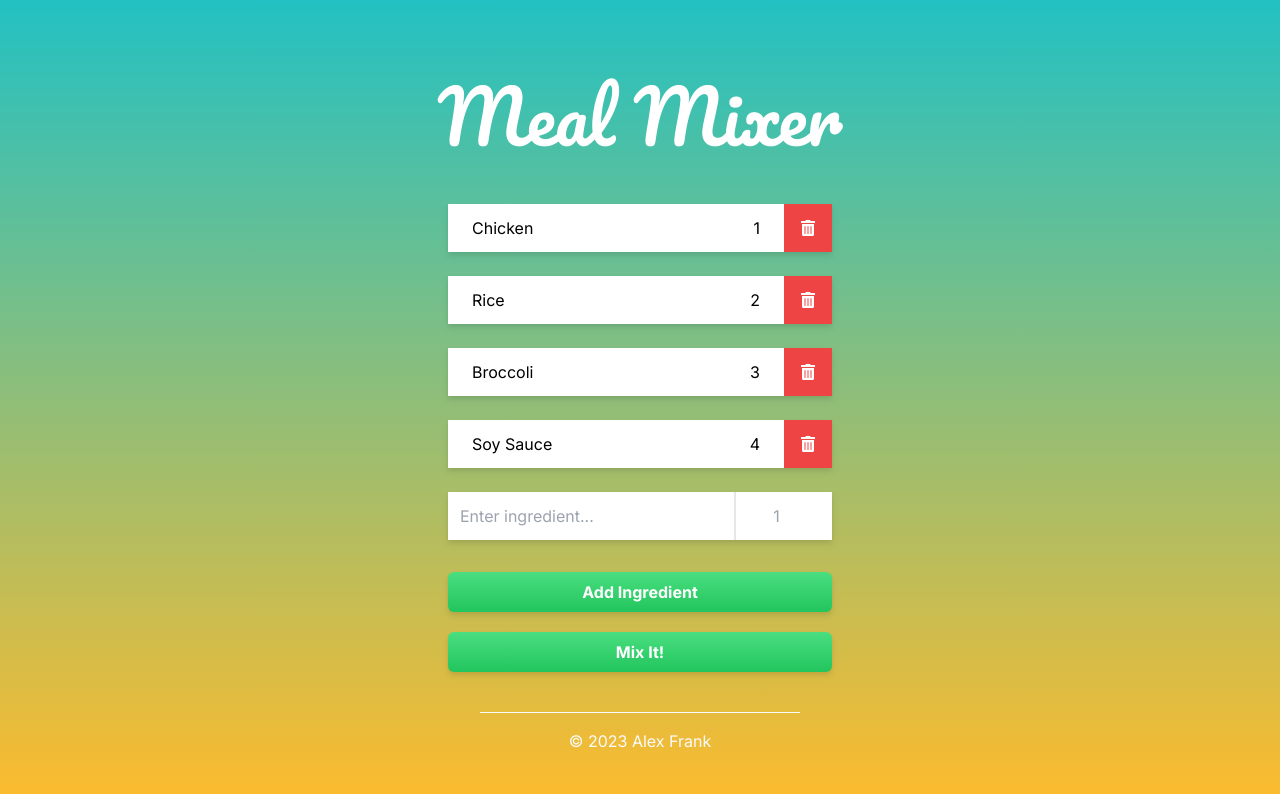
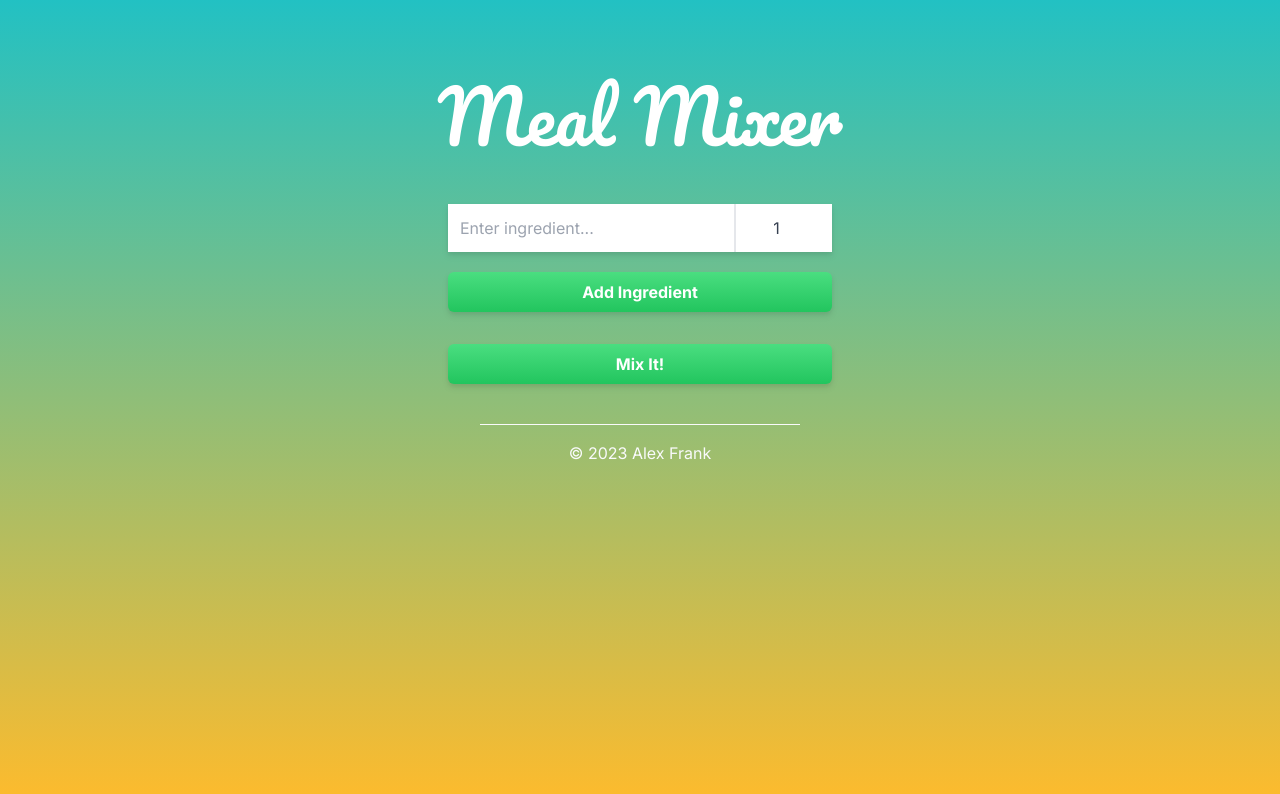
Before and after one commit to alexfrankcodes/meal-mixer, a Next.js app: page / in a window 1280 px wide. Shown: the top 794 px of the page. Built offline with nearby package versions, Linux system fonts and the light colour scheme.

Commit message:
feat: Implemented ability to add and remove items from the ingredient list

```diff
--- a/app/components/Button.tsx
+++ b/app/components/Button.tsx
@@ -2,10 +2,10 @@
 
 import React from "react";
 
-export interface ButtonProps {
+type ButtonProps = {
   onClick?: () => void;
   text: string;
-}
+};
 
 export const Button = ({ onClick, text }: ButtonProps) => {
   return (
--- a/app/components/Ingredient.tsx
+++ b/app/components/Ingredient.tsx
@@ -1,12 +1,13 @@
 import React from "react";
 import { FaTrashAlt } from "react-icons/fa";
 
-export interface IngredientProps {
+type IngredientProps = {
   name: String;
   amount?: Number;
-}
+  onDelete?: () => void;
+};
 
-export const Ingredient = ({ name, amount = 1 }: IngredientProps) => {
+export const Ingredient = ({ name, amount = 1, onDelete }: IngredientProps) => {
   return (
     <div className="flex m-3 w-96 flex flex-row justify-between drop-shadow-md">
       <div className="bg-white text-black h-15 w-full flex flex-row justify-between">
@@ -14,7 +15,7 @@ export const Ingredient = ({ name, amount = 1 }: IngredientProps) => {
         <p className="flex items-center pr-6">{amount}</p>
       </div>
 
-      <button className="bg-red-500 p-4 hover:bg-red-600">
+      <button className="bg-red-500 p-4 hover:bg-red-600" onClick={onDelete}>
         <FaTrashAlt />
       </button>
     </div>
--- a/app/components/IngredientForm.tsx
+++ b/app/components/IngredientForm.tsx
@@ -1,27 +1,58 @@
-import React from "react";
-import { Pacifico } from "next/font/google";
+import { useState } from "react";
+import { Button } from "./Button";
 
-const pacifico = Pacifico({
-  weight: "400",
-  subsets: ["latin"],
-});
+type IngredientFormProps = {
+  addIngredient: (name: string, amount: number) => void;
+};
 
-export const IngredientForm = () => {
+export const IngredientForm = ({ addIngredient }: IngredientFormProps) => {
+  const [ingredientName, setIngredientName] = useState("");
+  const [ingredientAmount, setIngredientAmount] = useState(1);
+
+  const handleIngredientChange = (
+    event: React.ChangeEvent<HTMLInputElement>
+  ) => {
+    setIngredientName(event.target.value);
+  };
+
+  const handleAmountChange = (event: React.ChangeEvent<HTMLInputElement>) => {
+    setIngredientAmount(parseInt(event.target.value));
+  };
+
+  const handleSubmit = () => {
+    addIngredient(ingredientName, ingredientAmount);
+    setIngredientName("");
+    setIngredientAmount(1);
+  };
+
   return (
     <div className="flex flex-col w-96 text-gray-700 m-3">
       <div className="flex flex-row drop-shadow-md">
+        <label htmlFor="ingredientName" className="sr-only">
+          Ingredient Name
+        </label>
         <input
-          className="p-3 focus:outline-none  w-3/4 border-r-2"
+          id="ingredientName"
+          className="p-3 focus:outline-none w-3/4 border-r-2"
           type="text"
           placeholder="Enter ingredient..."
+          value={ingredientName}
+          onChange={handleIngredientChange}
         />
+        <label htmlFor="ingredientAmount" className="sr-only">
+          Ingredient Amount
+        </label>
         <input
-          className="p-3 focus:outline-none w-1/4 text-center "
+          id="ingredientAmount"
+          className="p-3 focus:outline-none w-1/4 text-center"
           type="number"
           placeholder="1"
           min={1}
+          value={ingredientAmount}
+          onChange={handleAmountChange}
         />
       </div>
+      <Button text="Add Ingredient" onClick={handleSubmit} />
     </div>
   );
 };
--- a/app/components/IngredientList.tsx
+++ b/app/components/IngredientList.tsx
@@ -5,29 +5,43 @@ import { Ingredient } from "./Ingredient";
 import { Button } from "./Button";
 import { IngredientForm } from "./IngredientForm";
 
-const testIngredients = [
-  { name: "Chicken", amount: 1 },
-  { name: "Rice", amount: 2 },
-  { name: "Broccoli", amount: 3 },
-  { name: "Soy Sauce", amount: 4 },
-];
+//todo: remove test data
+// const testIngredients = [
+//   { name: "Chicken", amount: 1 },
+//   { name: "Rice", amount: 2 },
+//   { name: "Broccoli", amount: 3 },
+//   { name: "Soy Sauce", amount: 4 },
+// ];
+
+type IngredientType = {
+  name: string;
+  amount: number;
+};
 
 export const IngredientList = () => {
-  const [ingredients, setIngredients] = useState(testIngredients);
+  const [ingredients, setIngredients] = useState<IngredientType[]>([]);
 
-  const addIngredient = () => {
-    setIngredients([...ingredients]);
+  const addIngredient = (name: string, amount: number) => {
+    setIngredients([...ingredients, { name, amount }]);
+  };
+
+  const deleteIngredient = (index: Number) => {
+    setIngredients(ingredients.filter((_, i) => i !== index));
   };
 
   return (
     <div className="mt-1{0 flex flex-col w-full items-center">
-      {ingredients.map(({ name, amount = 1 }) => (
-        <Ingredient key={name} name={name} amount={amount} />
+      {ingredients.map(({ name, amount = 1 }, index) => (
+        <Ingredient
+          key={index}
+          name={name}
+          amount={amount}
+          onDelete={() => deleteIngredient(index)}
+        />
       ))}
 
-      <IngredientForm />
+      <IngredientForm addIngredient={addIngredient} />
 
-      <Button text="Add Ingredient" onClick={addIngredient} />
       <Button text="Mix It!" />
     </div>
   );
```
